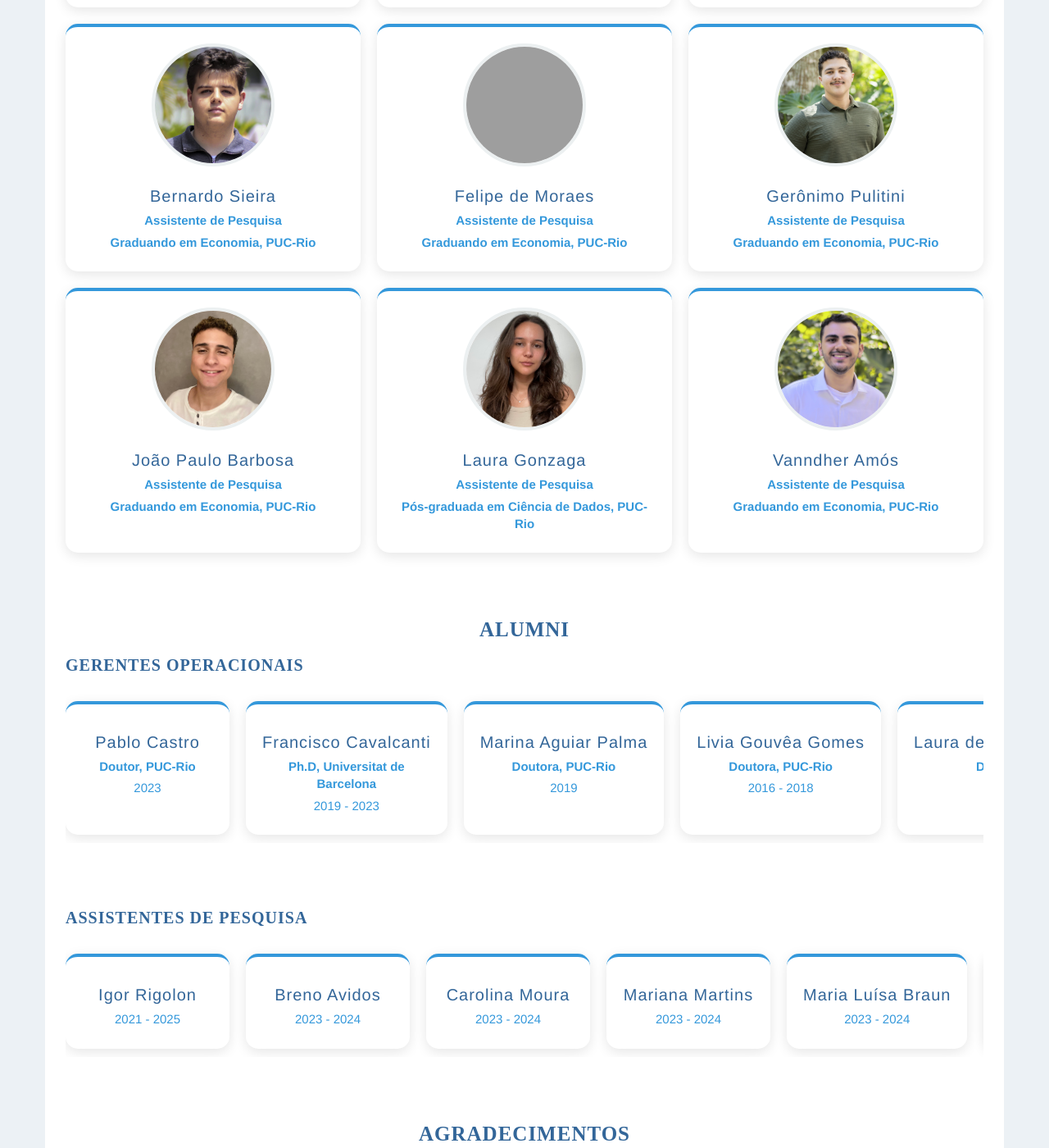
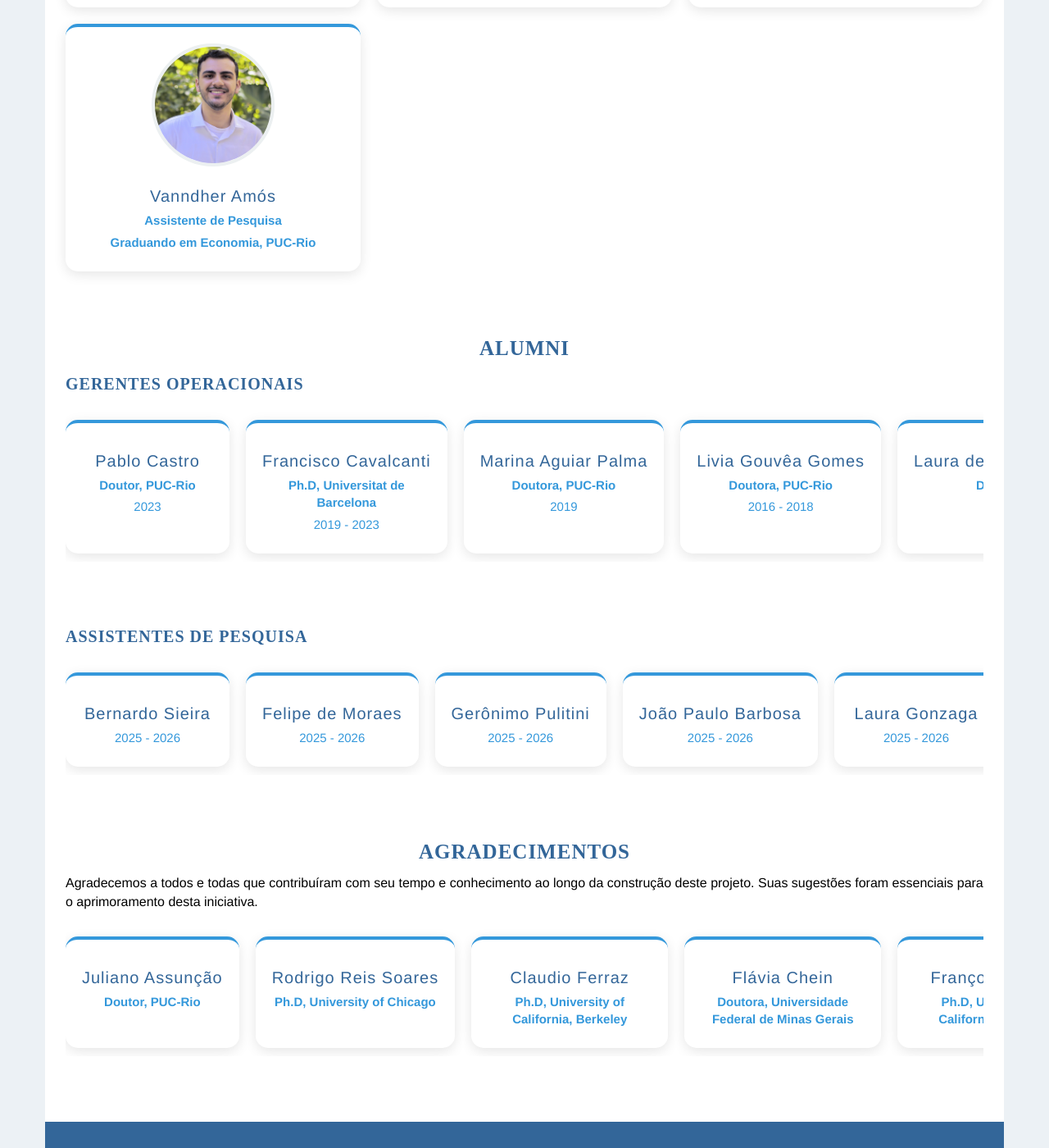
Before and after one commit to datazoompuc/datazoompuc.github.io, a Jekyll site: the page built from pt/equipe.md, in a window 1280 px wide and 1400 px high, scrolled down 555 px. Shown: the whole window at 82% size. Built offline with Jekyll 4.4.1, drawn with Linux system fonts in a browser that asks for light colours; nearby versions of some CDN libraries; some web fonts are replaced; grey boxes are pictures that could not be loaded.

Commit message:
Atualiza equipe e citações

```diff
--- a/_data/assistentes.yml
+++ b/_data/assistentes.yml
@@ -1,3 +1,23 @@
+- nome: Bernardo Sieira
+  periodo: 2025 - 2026
+  site: https://www.linkedin.com/in/bernardo-sieira/
+
+- nome: Felipe de Moraes
+  periodo: 2025 - 2026
+  site: https://www.linkedin.com/in/felipe-de-moraes-nunes/
+
+- nome: Gerônimo Pulitini
+  periodo: 2025 - 2026
+  site: https://www.linkedin.com/in/geronimosp/
+
+- nome: João Paulo Barbosa
+  periodo: 2025 - 2026
+  site: https://www.linkedin.com/in/jo%C3%A3o-paulo-barbosa-6896241bb/
+
+- nome: Laura Gonzaga
+  periodo: 2025 - 2026
+  site: https://www.linkedin.com/in/laura-gonzaga/
+
 - nome: Igor Rigolon
   periodo: 2021 - 2025
   site: https://github.com/IgorRigolon
--- a/_data/equipe.yml
+++ b/_data/equipe.yml
@@ -19,41 +19,6 @@ pt:
     inicio: "2022"
     photo: "/assets/img/team/laura_regadas.jpg"
     site: "https://br.linkedin.com/in/laura-t-regadas"
-
-  - nome: "Bernardo Sieira"
-    cargo: "Assistente de Pesquisa"
-    formacao: "Graduando em Economia, PUC-Rio"
-    inicio: "2025"
-    photo: "/assets/img/team/bernardo.jpg"
-    site: "https://www.linkedin.com/in/bernardo-sieira/"
-
-  - nome: "Felipe de Moraes"
-    cargo: "Assistente de Pesquisa"
-    formacao: "Graduando em Economia, PUC-Rio"
-    inicio: "2025"
-    photo: "/assets/img/team/felipe.jpg"
-    site: "https://www.linkedin.com/in/felipe-de-moraes-nunes/"
-
-  - nome: "Gerônimo Pulitini"
-    cargo: "Assistente de Pesquisa"
-    formacao: "Graduando em Economia, PUC-Rio"
-    inicio: "2025"
-    photo: "/assets/img/team/geronimo.jpg"
-    site: "https://www.linkedin.com/in/geronimosp/"
-
-  - nome: "João Paulo Barbosa"
-    cargo: "Assistente de Pesquisa"
-    formacao: "Graduando em Economia, PUC-Rio"
-    inicio: "2025"
-    photo: "/assets/img/team/joao_paulo.jpeg"
-    site: "https://www.linkedin.com/in/jo%C3%A3o-paulo-barbosa-6896241bb/"
-
-  - nome: "Laura Gonzaga"
-    cargo: "Assistente de Pesquisa"
-    formacao: "Pós-graduada em Ciência de Dados, PUC-Rio"
-    inicio: "2025"
-    photo: "/assets/img/team/laura_gonzaga.jpeg"
-    site: "https://www.linkedin.com/in/laura-gonzaga/"
 
   - nome: "Vanndher Amós"
     cargo: "Assistente de Pesquisa"
@@ -92,41 +57,6 @@ en:
     photo: "/assets/img/team/laura_regadas.jpg"
     site: "https://br.linkedin.com/in/laura-t-regadas"
 
-  - nome: "Bernardo Sieira"
-    cargo: "Research Assistant"
-    formacao: "Economics Undergraduate, PUC-Rio"
-    inicio: "2025"
-    photo: "/assets/img/team/bernardo.jpg"
-    site: "https://www.linkedin.com/in/bernardo-sieira/"
-
-  - nome: "Felipe de Moraes"
-    cargo: "Research Assistant"
-    formacao: "Economics Undergraduate, PUC-Rio"
-    inicio: "2025"
-    photo: "/assets/img/team/felipe.jpg"
-    site: "https://www.linkedin.com/in/felipe-de-moraes-nunes/"
-
-  - nome: "Gerônimo Pulitini"
-    cargo: "Research Assistant"
-    formacao: "Economics Undergraduate, PUC-Rio"
-    inicio: "2025"
-    photo: "/assets/img/team/geronimo.jpg"
-    site: "https://www.linkedin.com/in/geronimosp/"
-
-  - nome: "João Paulo Barbosa"
-    cargo: "Research Assistant"
-    formacao: "Economics Undergraduate, PUC-Rio"
-    inicio: "2025"
-    photo: "/assets/img/team/joao_paulo.jpeg"
-    site: "https://www.linkedin.com/in/jo%C3%A3o-paulo-barbosa-6896241bb/"
-
-  - nome: "Laura Gonzaga"
-    cargo: "Research Assistant"
-    formacao: "Postgraduate in Data Science, PUC-Rio"
-    inicio: "2025"
-    photo: "/assets/img/team/laura_gonzaga.jpeg"
-    site: "https://www.linkedin.com/in/laura-gonzaga/"
-
   - nome: "Vanndher Amós"
     cargo: "Research Assistant"
     formacao: "Economics Undergraduate, PUC-Rio"
```
Also changed, not shown: en/citacao.md (+4 -4 lines), pt/citacao.md (+4 -4 lines).
